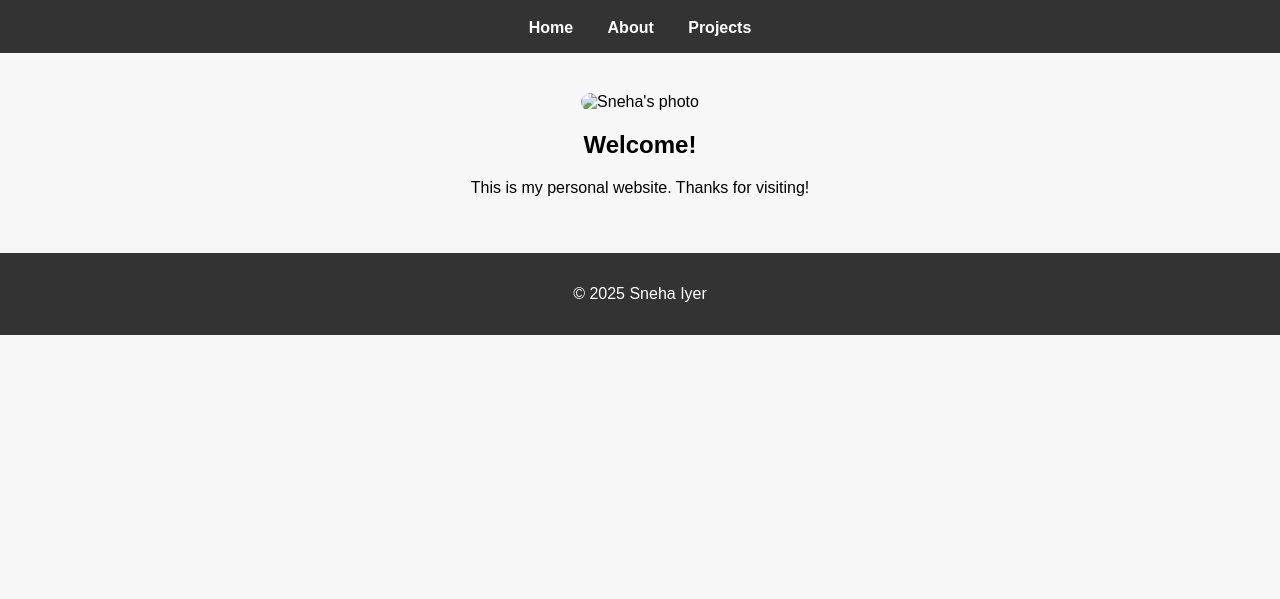
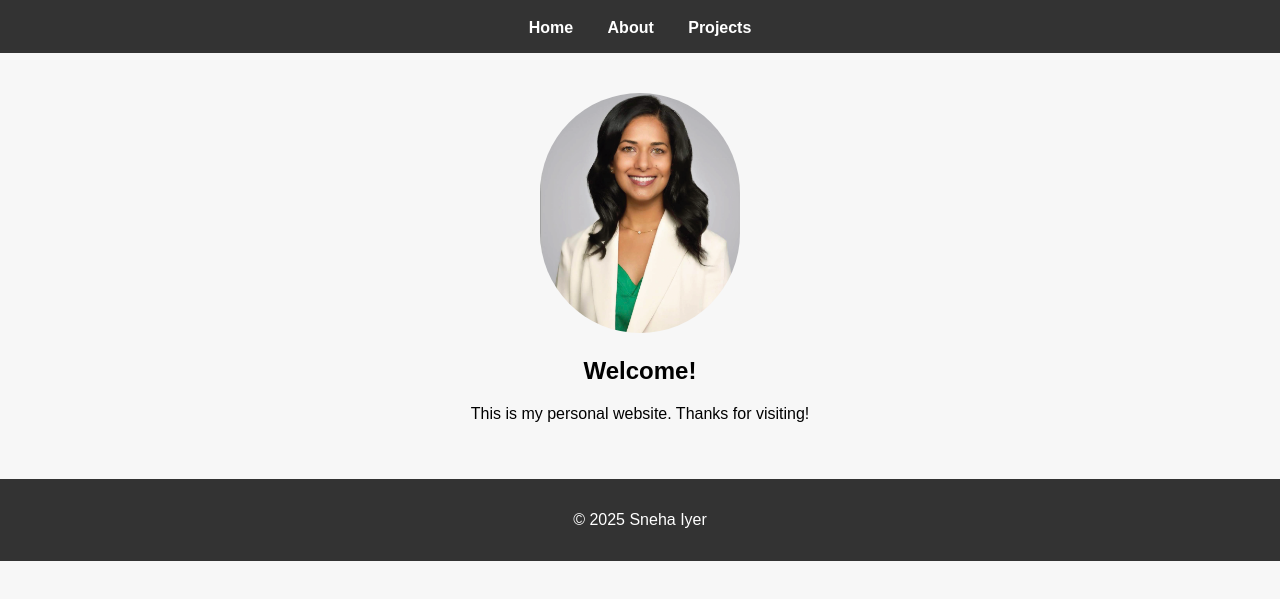
Before and after one commit to snehiyer/snehaiyer, a plain HTML site: page index.html in a window 1280 px wide. Shown: the part 77-676 px from the top of the page. Drawn offline with Linux system fonts and the light colour scheme.

Commit message:
Update index.html

```diff
--- a/index.html
+++ b/index.html
@@ -43,7 +43,7 @@
     </header>
 
     <div class="container">
-      <img src="me.png" alt="Sneha's photo" />
+      <img src="snehh.png" alt="Sneha's photo" />
       <h2>Welcome!</h2>
       <p>This is my personal website. Thanks for visiting!</p>
     </div>
```
